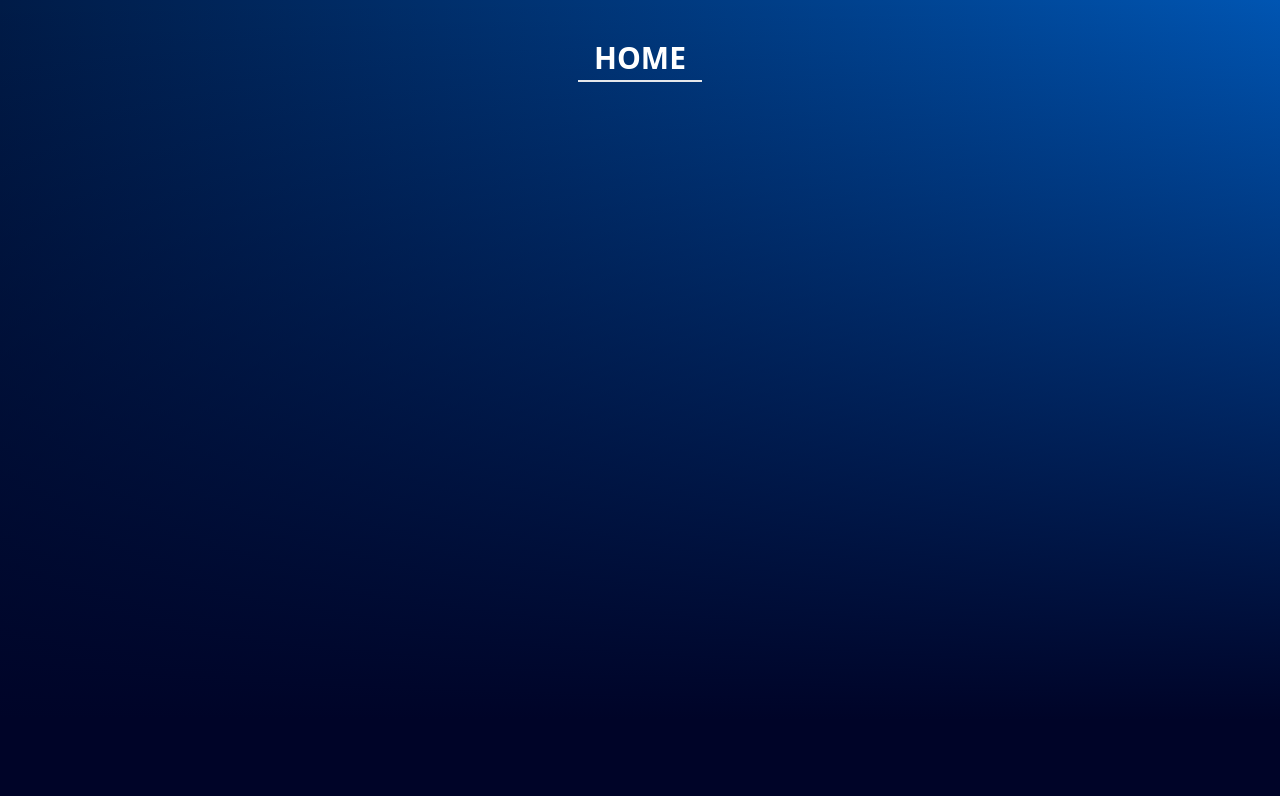
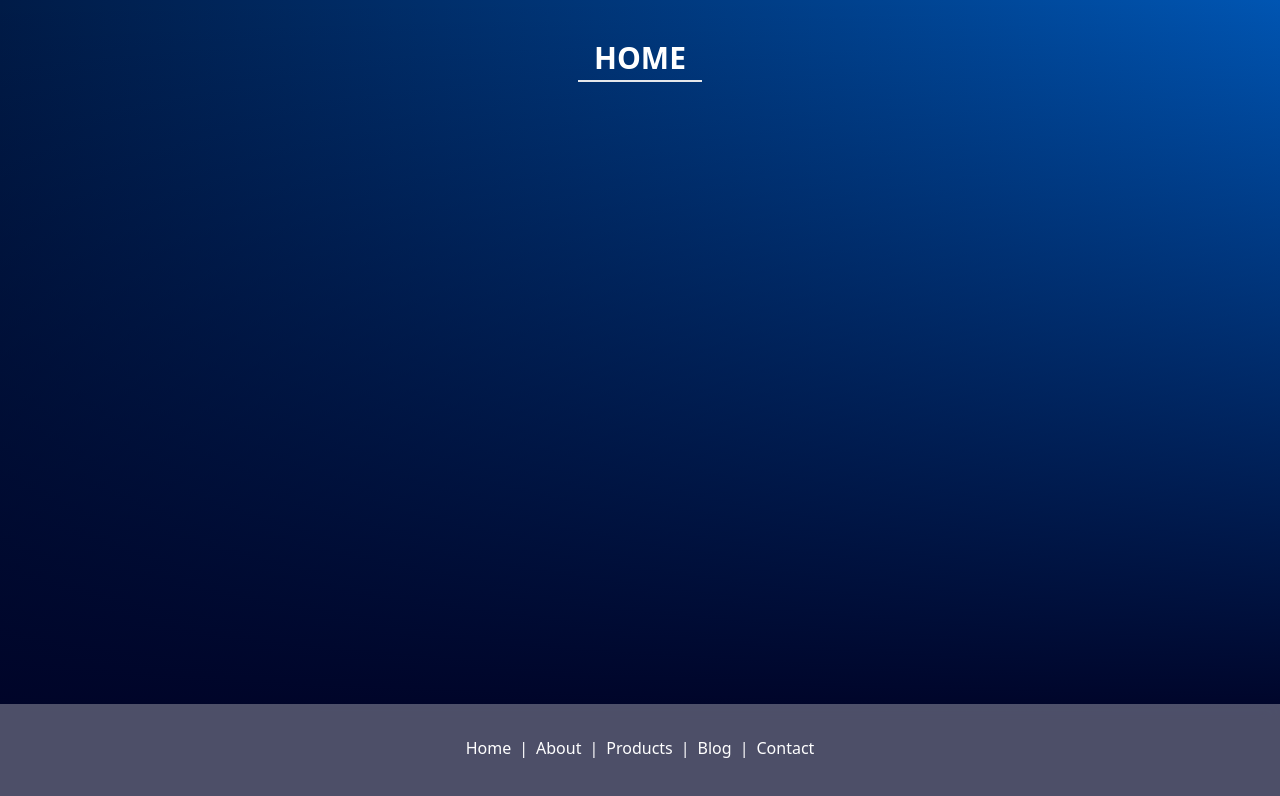
Before and after one commit to JHunnicutt/spa-scroll-test, a Next.js app: page / in a window 1280 px wide. Shown: the top 796 px of the page. Built offline with nearby package versions, Linux system fonts and the light colour scheme.

Commit message:
feat: add nav

```diff
--- a/src/app/layout.tsx
+++ b/src/app/layout.tsx
@@ -1,4 +1,5 @@
 import { Metadata } from "next";
+import Nav from "~/components/nav";
 
 import "../styles/globals.css";
 
@@ -16,6 +17,7 @@ export default function DashboardLayout({
     <html lang="en" className="min-h-screen w-screen">
       <body className="h-full w-full bg-aktiga-gradient bg-fixed">
         {children}
+        <Nav />
       </body>
     </html>
   );
--- /dev/null
+++ b/src/components/Nav.tsx
@@ -0,0 +1,13 @@
+import NavLink from "./NavLink";
+
+export default function Nav() {
+  return (
+    <nav className="absolute bottom-0 flex h-24 w-screen justify-center gap-2 bg-white/30 py-8 text-white backdrop-blur">
+      <NavLink href="#home">Home</NavLink> |
+      <NavLink href="#about">About</NavLink> |
+      <NavLink href="#products">Products</NavLink> |
+      <NavLink href="#blog">Blog</NavLink> |
+      <NavLink href="#contact">Contact</NavLink>
+    </nav>
+  );
+}
--- /dev/null
+++ b/src/components/NavLink.tsx
@@ -0,0 +1,14 @@
+import Link from "next/link";
+
+interface Props {
+  href: string;
+  children: React.ReactNode;
+}
+
+export default function NavLink({ href, children }: Props) {
+  return (
+    <Link href={href} className="text-white hover:text-blue-200">
+      {children}
+    </Link>
+  );
+}
```
